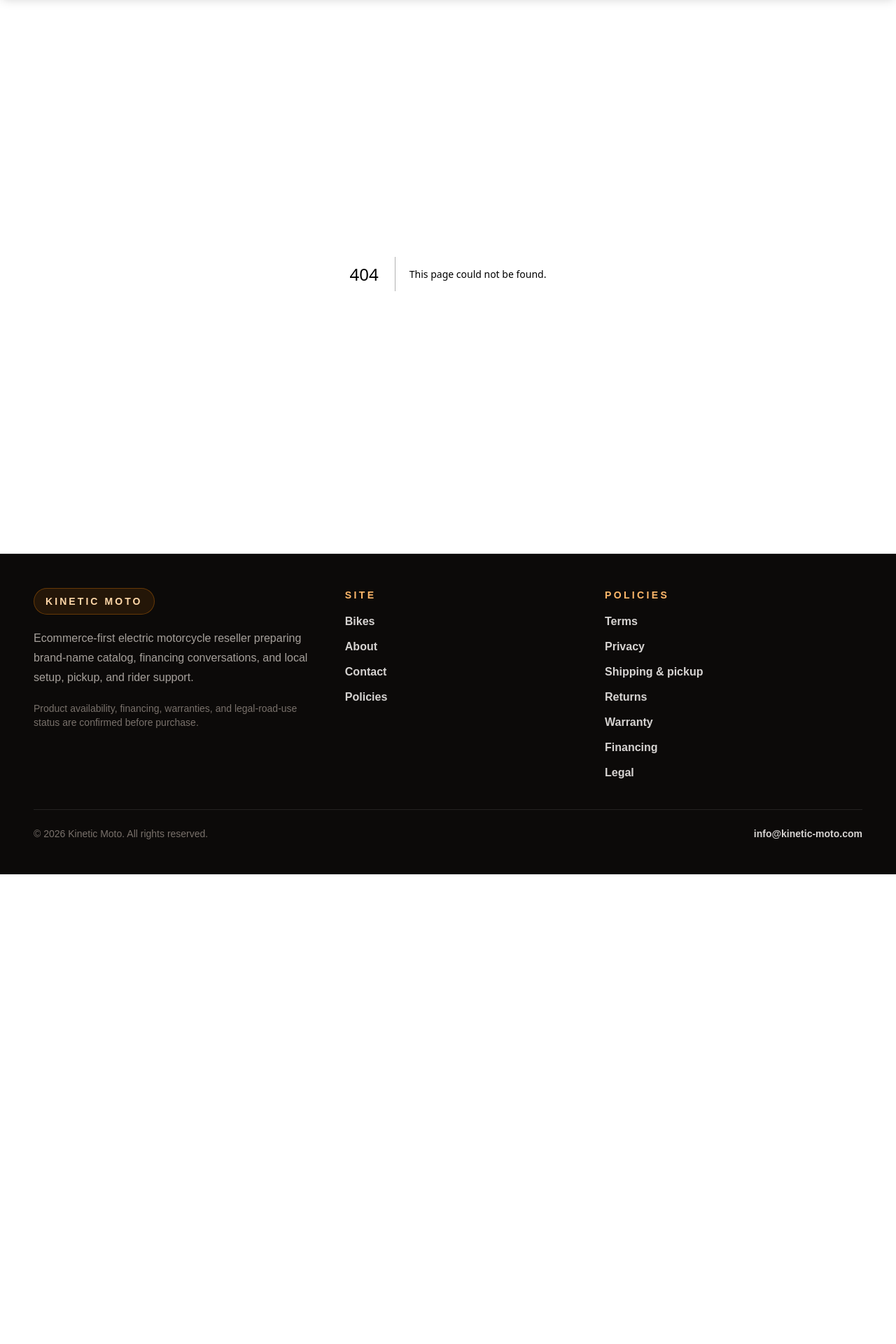
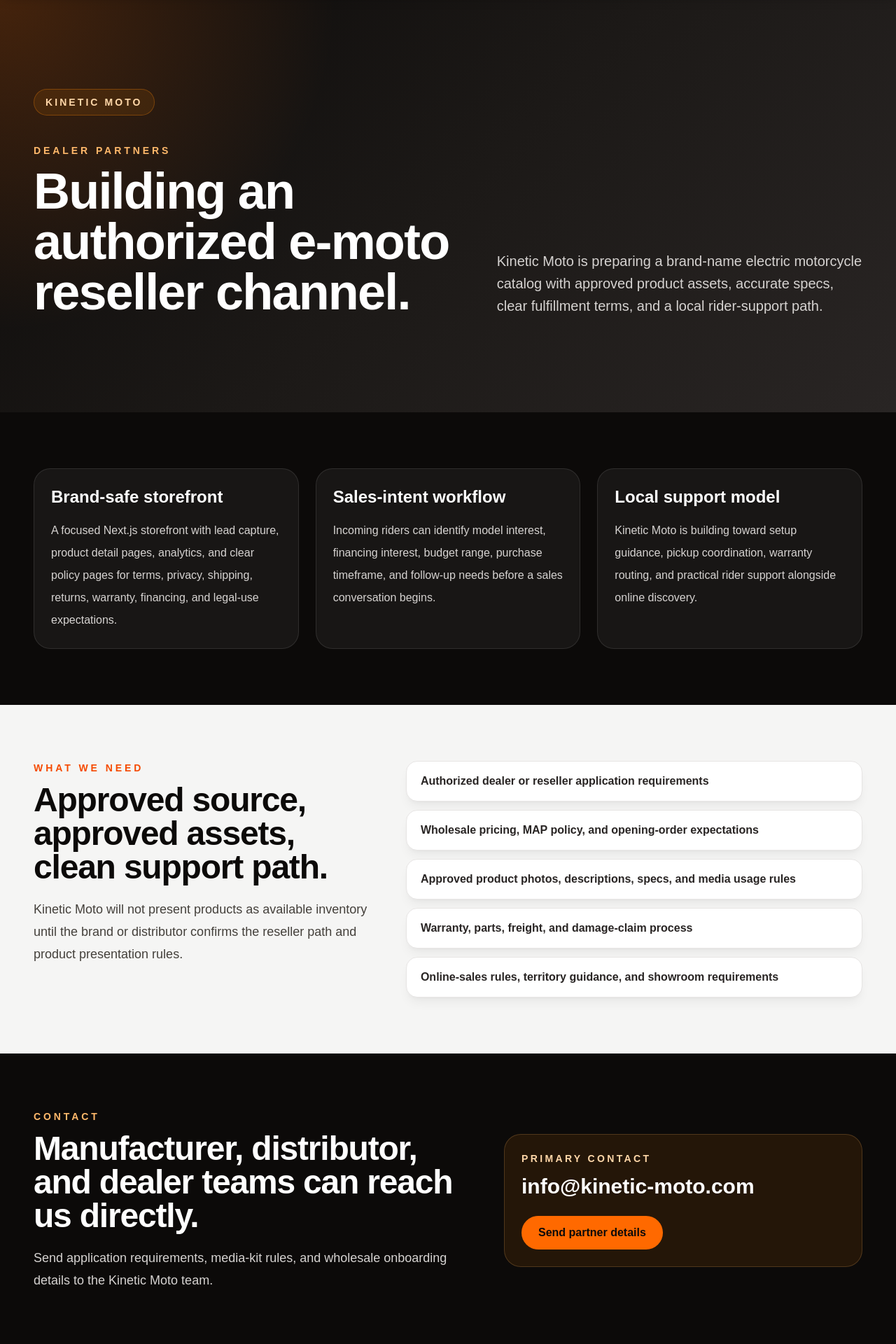
Before and after one commit to arzenholdings/kinetic-moto, a Next.js app: page /partners in a window 1280 px wide. Before the commit this address had no page. Shown: the part 80-2000 px from the top of the page at 70% size. Before the commit the page ends 1329 px from the top, so only its background shows below. Built offline with nearby package versions, Linux system fonts and the light colour scheme.

Commit message:
Add dealer partner outreach page

```diff
--- /dev/null
+++ b/app/partners/page.tsx
@@ -0,0 +1,113 @@
+import type { Metadata } from "next";
+import Link from "next/link";
+
+export const metadata: Metadata = {
+  title: "Dealer Partners",
+  description: "Manufacturer and distributor partnership information for Kinetic Moto.",
+};
+
+const capabilities = [
+  {
+    title: "Brand-safe storefront",
+    body: "A focused Next.js storefront with lead capture, product detail pages, analytics, and clear policy pages for terms, privacy, shipping, returns, warranty, financing, and legal-use expectations.",
+  },
+  {
+    title: "Sales-intent workflow",
+    body: "Incoming riders can identify model interest, financing interest, budget range, purchase timeframe, and follow-up needs before a sales conversation begins.",
+  },
+  {
+    title: "Local support model",
+    body: "Kinetic Moto is building toward setup guidance, pickup coordination, warranty routing, and practical rider support alongside online discovery.",
+  },
+];
+
+const partnerNeeds = [
+  "Authorized dealer or reseller application requirements",
+  "Wholesale pricing, MAP policy, and opening-order expectations",
+  "Approved product photos, descriptions, specs, and media usage rules",
+  "Warranty, parts, freight, and damage-claim process",
+  "Online-sales rules, territory guidance, and showroom requirements",
+];
+
+export default function PartnersPage() {
+  return (
+    <main className="min-h-screen overflow-hidden bg-stone-950 text-stone-50">
+      <section className="relative isolate px-6 py-10 sm:px-8 lg:px-12" aria-labelledby="partners-heading">
+        <div className="absolute inset-0 -z-10 bg-[radial-gradient(circle_at_top_left,_rgba(249,115,22,0.24),_transparent_34%),linear-gradient(135deg,_#0c0a09_0%,_#1c1917_50%,_#292524_100%)]" />
+        <div className="mx-auto max-w-7xl py-14 lg:py-24">
+          <Link href="/" className="inline-flex rounded-full border border-orange-400/30 bg-orange-400/10 px-4 py-2 text-sm font-semibold uppercase tracking-[0.22em] text-orange-200 transition hover:border-orange-300 hover:bg-orange-400/20 focus:outline-none focus:ring-2 focus:ring-orange-200 focus:ring-offset-2 focus:ring-offset-stone-950">
+            Kinetic Moto
+          </Link>
+          <div className="mt-10 grid gap-10 lg:grid-cols-[1fr_0.84fr] lg:items-end">
+            <div>
+              <p className="text-sm font-bold uppercase tracking-[0.28em] text-orange-300">Dealer partners</p>
+              <h1 id="partners-heading" className="mt-3 max-w-4xl text-5xl font-black tracking-tight text-white sm:text-6xl lg:text-7xl">
+                Building an authorized e-moto reseller channel.
+              </h1>
+            </div>
+            <p className="text-lg leading-8 text-stone-300 sm:text-xl">
+              Kinetic Moto is preparing a brand-name electric motorcycle catalog with approved product assets, accurate specs, clear fulfillment terms, and a local rider-support path.
+            </p>
+          </div>
+        </div>
+      </section>
+
+      <section className="bg-stone-950 px-6 py-20 sm:px-8 lg:px-12" aria-label="Kinetic Moto capabilities">
+        <div className="mx-auto grid max-w-7xl gap-6 md:grid-cols-3">
+          {capabilities.map((capability) => (
+            <article key={capability.title} className="rounded-3xl border border-white/10 bg-white/5 p-6">
+              <h2 className="text-2xl font-black text-white">{capability.title}</h2>
+              <p className="mt-4 leading-8 text-stone-300">{capability.body}</p>
+            </article>
+          ))}
+        </div>
+      </section>
+
+      <section className="bg-stone-100 px-6 py-20 text-stone-950 sm:px-8 lg:px-12" aria-labelledby="partner-needs-heading">
+        <div className="mx-auto grid max-w-7xl gap-10 lg:grid-cols-[0.86fr_1.14fr] lg:items-start">
+          <div>
+            <p className="text-sm font-black uppercase tracking-[0.28em] text-orange-600">What we need</p>
+            <h2 id="partner-needs-heading" className="mt-3 text-4xl font-black tracking-tight sm:text-5xl">
+              Approved source, approved assets, clean support path.
+            </h2>
+            <p className="mt-5 text-lg leading-8 text-stone-700">
+              Kinetic Moto will not present products as available inventory until the brand or distributor confirms the reseller path and product presentation rules.
+            </p>
+          </div>
+
+          <div className="grid gap-3">
+            {partnerNeeds.map((need) => (
+              <div key={need} className="rounded-2xl border border-stone-200 bg-white px-5 py-4 font-semibold text-stone-800 shadow-lg shadow-stone-950/5">
+                {need}
+              </div>
+            ))}
+          </div>
+        </div>
+      </section>
+
+      <section className="bg-stone-950 px-6 py-20 sm:px-8 lg:px-12" aria-labelledby="partner-contact-heading">
+        <div className="mx-auto grid max-w-7xl gap-8 lg:grid-cols-[1fr_0.8fr] lg:items-center">
+          <div>
+            <p className="text-sm font-black uppercase tracking-[0.28em] text-orange-300">Contact</p>
+            <h2 id="partner-contact-heading" className="mt-3 text-4xl font-black tracking-tight text-white sm:text-5xl">
+              Manufacturer, distributor, and dealer teams can reach us directly.
+            </h2>
+            <p className="mt-5 max-w-3xl text-lg leading-8 text-stone-300">
+              Send application requirements, media-kit rules, and wholesale onboarding details to the Kinetic Moto team.
+            </p>
+          </div>
+
+          <div className="rounded-3xl border border-orange-300/20 bg-orange-400/10 p-6">
+            <p className="text-sm font-black uppercase tracking-[0.24em] text-orange-200">Primary contact</p>
+            <a href="mailto:info@kinetic-moto.com" className="mt-3 block break-words text-3xl font-black text-white transition hover:text-orange-200">
+              info@kinetic-moto.com
+            </a>
+            <Link href="/contact?intent=dealer_partner" className="mt-6 inline-flex rounded-full bg-orange-500 px-6 py-3 font-bold text-stone-950 transition hover:bg-orange-400 focus:outline-none focus:ring-2 focus:ring-orange-200 focus:ring-offset-2 focus:ring-offset-stone-950">
+              Send partner details
+            </Link>
+          </div>
+        </div>
+      </section>
+    </main>
+  );
+}
--- a/app/sitemap.ts
+++ b/app/sitemap.ts
@@ -4,6 +4,7 @@
 const SITE_URL = "https://kinetic-moto.com";
 const staticRoutes = [
   { path: "/about", priority: 0.7 },
+  { path: "/partners", priority: 0.6 },
   { path: "/contact", priority: 0.7 },
   { path: "/policies", priority: 0.6 },
   { path: "/policies/terms", priority: 0.5 },
--- a/components/site-footer.tsx
+++ b/components/site-footer.tsx
@@ -13,6 +13,7 @@
 const mainLinks = [
   { label: "Bikes", href: "/bikes" },
   { label: "About", href: "/about" },
+  { label: "Dealer partners", href: "/partners" },
   { label: "Contact", href: "/contact" },
   { label: "Policies", href: "/policies" },
 ];
```
Also changed, not shown: 3 other files (tests, documents, lock files or other folders).
